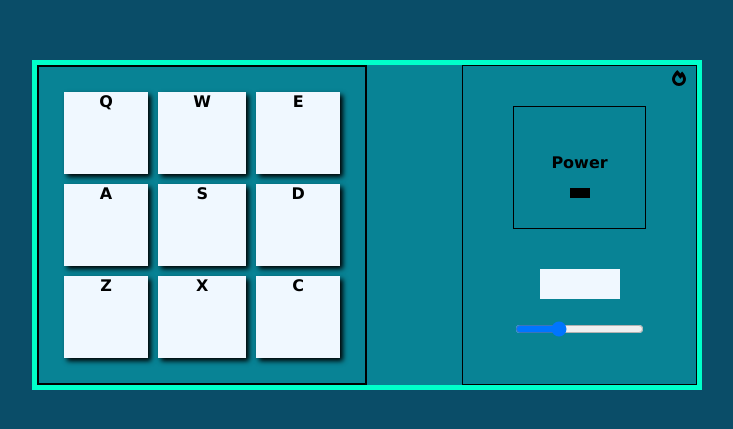
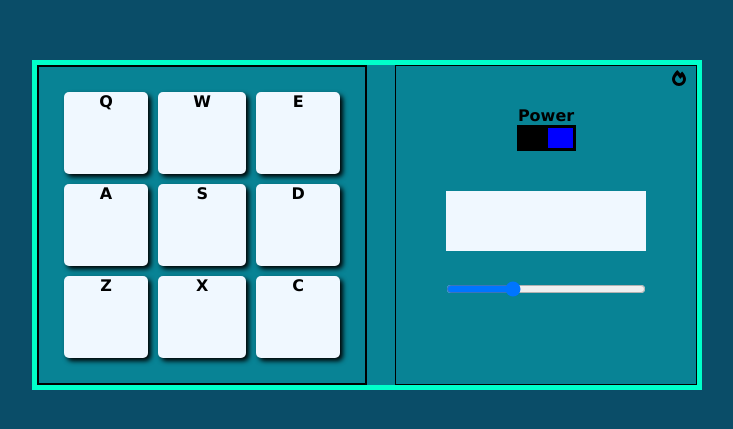
Before and after one commit to SospeterKe/drum-machine, a React (Create React App) app: page / in a window 1280 px wide. Shown: the part 175-604 px from the top of the page, without its empty margins (273-1006 px from the left). Built offline with nearby package versions, Linux system fonts and the light colour scheme.

Commit message:
added click functionality to drum pads

```diff
--- a/src/components/DrumMachine/DrumMachine.css
+++ b/src/components/DrumMachine/DrumMachine.css
@@ -15,3 +15,23 @@
     top: 5px;
     right: 10px;
 }
+.drumPads {
+    box-sizing: border-box;
+    display: grid;
+    width: 50%;
+    gap: 10px;
+    grid-template-columns: auto auto auto;
+    border: 2px solid black;
+    padding: 25px;
+    height: 100%;
+}
+
+.drum-pad {
+    box-shadow: 3px 3px 5px;
+    background-color: aliceblue;
+    text-align: center;
+    border-radius: 5px;
+}
+.drum-pad:hover{
+    background-color: grey;
+}
--- a/src/components/DrumMachine/DrumMachine.js
+++ b/src/components/DrumMachine/DrumMachine.js
@@ -1,15 +1,35 @@
 import React from "react";
 import './DrumMachine.css'
-import PadBank from "../pad-bank/PadBank";
 import Controls from "../controls/Controls";
-import {FaFireAlt} from 'react-icons/fa'
+import {FaFireAlt} from 'react-icons/fa';
+import { useState } from "react";
 
 export default function DrumMachine() {
+
+    const [dispayText, setDisplayText] = useState("");
+
+    const handleButtonClick = (text, audioSrc) => {
+        setDisplayText(text);
+        let id = document.getElementById(audioSrc).src;
+        new Audio(id).play();
+    }
+
     return(
         <div id="drum-machine" className="drum-machine">
-            <PadBank />
+
+            <div className="drumPads">
+                <div className="drum-pad" onClick={() => {handleButtonClick("Heater-1", "Q")}} ><audio src="https://s3.amazonaws.com/freecodecamp/drums/Heater-1.mp3" className="clip" id="Q"></audio>Q</div>
+                <div className="drum-pad" onClick={() => {handleButtonClick("Heater-2", "W")}}><audio src="https://s3.amazonaws.com/freecodecamp/drums/Heater-2.mp3" className="clip" id="W"></audio>W</div>
+                <div className="drum-pad" onClick={() => {handleButtonClick("Heater-3", "E")}}><audio src="https://s3.amazonaws.com/freecodecamp/drums/Heater-3.mp3" className="clip" id="E"></audio>E</div>
+                <div className="drum-pad" onClick={() => {handleButtonClick("Heater-4", "A")}}><audio src="https://s3.amazonaws.com/freecodecamp/drums/Heater-4_1.mp3" className="clip" id="A"></audio>A</div>
+                <div className="drum-pad" onClick={() => {handleButtonClick("Heater-6", "S")}}><audio src="https://s3.amazonaws.com/freecodecamp/drums/Heater-6.mp3"className="clip" id="S"></audio>S</div>
+                <div className="drum-pad" onClick={() => {handleButtonClick("Dsc_oh", "D")}}><audio src="https://s3.amazonaws.com/freecodecamp/drums/Dsc_Oh.mp3" className="clip" id="D"></audio>D</div>
+                <div className="drum-pad" onClick={() => {handleButtonClick("Kick_n_Hat", "Z")}}><audio src="https://s3.amazonaws.com/freecodecamp/drums/Kick_n_Hat.mp3" className="clip" id="Z"></audio>Z</div>
+                <div className="drum-pad" onClick={() => {handleButtonClick("RP4_KICK_1", "X")}}><audio src="https://s3.amazonaws.com/freecodecamp/drums/RP4_KICK_1.mp3" className="clip" id="X"></audio>X</div>
+                <div className="drum-pad" onClick={() => {handleButtonClick("Cev_H2", "C")}}><audio src="https://s3.amazonaws.com/freecodecamp/drums/Cev_H2.mp3" className="clip" id="C"></audio>C</div>
+            </div>
             <FaFireAlt className="logo"/>
-            <Controls />
+            <Controls text = {dispayText}/>
         </div>
     );
 }
--- a/src/components/controls/Controls.js
+++ b/src/components/controls/Controls.js
@@ -1,15 +1,19 @@
 import React from "react";
-import './controls.css'
+import './controls.css';
 
-export default function Controls() {
+
+
+export default function Controls(props) {
     return(
         <div className="control-tab">
             <div className="switch">
                 <p>Power</p>
-                <div className="switch-button"></div>
+                <div className="switch-button" >
+                    <div className="switch-slider"></div>
+                </div>
             </div>
-            <div className="whitespace"></div>
-            <input type="range" max={1} min={0} step={0.01} value={0.32} />
+            <div className="whitespace" id="display">{props.text}</div>
+            <input type="range" max={1} min={0} step={0.01} value={0.32} className="volume"/>
         </div>
     );
 }
--- a/src/components/controls/controls.css
+++ b/src/components/controls/controls.css
@@ -2,21 +2,38 @@
     text-align: center;
     border: 1px solid black;
     padding: 0 50px;
+    box-sizing: border-box;
 }
 .switch {
-    border: 1px solid black;
-    margin: 40px 0;
-    padding: 30px;;
+    margin: 20px 0;
+    padding: 20px;
+}
+.switch p{
+    margin: 0;
 }
 .switch-button{
-    width: 20px;
-    height: 10px;
+    width: 53px;
+    height: 20px;
     background-color: black ;
     margin: auto;
+    border: 3px solid black;
+}
+.switch-slider{
+    background-color: blue;
+    height: 20px;
+    width: 25px;
+    float: right;
 }
 .whitespace{
-    width: 80px;
-    height: 30px;
+    width: 200px;
+    height: 60px;
     background-color: aliceblue;
-    margin: 20px auto;
+    margin: 10px auto;
+    text-align: center;
+    line-height: 60px;
 }
+input[type=range]{
+    height: 26px;
+    margin: 15px 0;
+    width: 100%;
+}
--- a/src/components/pad-bank/PadBank.css
+++ /dev/null
@@ -1,19 +0,0 @@
-.drumPads {
-    box-sizing: border-box;
-    display: grid;
-    width: 50%;
-    gap: 10px;
-    grid-template-columns: auto auto auto;
-    border: 2px solid black;
-    padding: 25px;
-    height: 100%;
-}
-
-.drum-pad {
-    box-shadow: 3px 3px 5px;
-    background-color: aliceblue;
-    text-align: center;
-}
-.drum-pad:hover{
-    background-color: grey;
-}
--- a/src/components/pad-bank/PadBank.js
+++ b/src/components/pad-bank/PadBank.js
@@ -1,21 +1,12 @@
 import React from "react";
-import './PadBank.css'
+import './PadBank.css';
 
-let playSound = (src) => new Audio(src).play();
+
+
+
 
 export default function PadBank() {
     return(
-        <div className="drumPads">
-            <div className="drum-pad" onClick={() => playSound(document.getElementById("Q").src)} ><audio src="https://s3.amazonaws.com/freecodecamp/drums/Heater-1.mp3" className="clip" id="Q"></audio>Q</div>
-            <div className="drum-pad" onClick={() => playSound(document.getElementById("W").src)}><audio src="https://s3.amazonaws.com/freecodecamp/drums/Heater-2.mp3" className="clip" id="W"></audio>W</div>
-            <div className="drum-pad" onClick={() => playSound(document.getElementById("E").src)}><audio src="https://s3.amazonaws.com/freecodecamp/drums/Heater-3.mp3" className="clip" id="E"></audio>E</div>
-            <div className="drum-pad" onClick={() => playSound(document.getElementById("A").src)}><audio src="https://s3.amazonaws.com/freecodecamp/drums/Heater-4_1.mp3" className="clip" id="A"></audio>A</div>
-            <div className="drum-pad" onClick={() => playSound(document.getElementById("S").src)}><audio src="https://s3.amazonaws.com/freecodecamp/drums/Heater-6.mp3"className="clip" id="S"></audio>S</div>
-            <div className="drum-pad" onClick={() => playSound(document.getElementById("D").src)}><audio src="https://s3.amazonaws.com/freecodecamp/drums/Dsc_Oh.mp3" className="clip" id="D"></audio>D</div>
-            <div className="drum-pad" onClick={() => playSound(document.getElementById("Z").src)}><audio src="https://s3.amazonaws.com/freecodecamp/drums/Kick_n_Hat.mp3" className="clip" id="Z"></audio>Z</div>
-            <div className="drum-pad" onClick={() => playSound(document.getElementById("X").src)}><audio src="https://s3.amazonaws.com/freecodecamp/drums/RP4_KICK_1.mp3" className="clip" id="X"></audio>X</div>
-            <div className="drum-pad" onClick={() => playSound(document.getElementById("C").src)}><audio src="https://s3.amazonaws.com/freecodecamp/drums/Cev_H2.mp3" className="clip" id="C"></audio>C</div>
 
-        </div>
     );
 }
```
